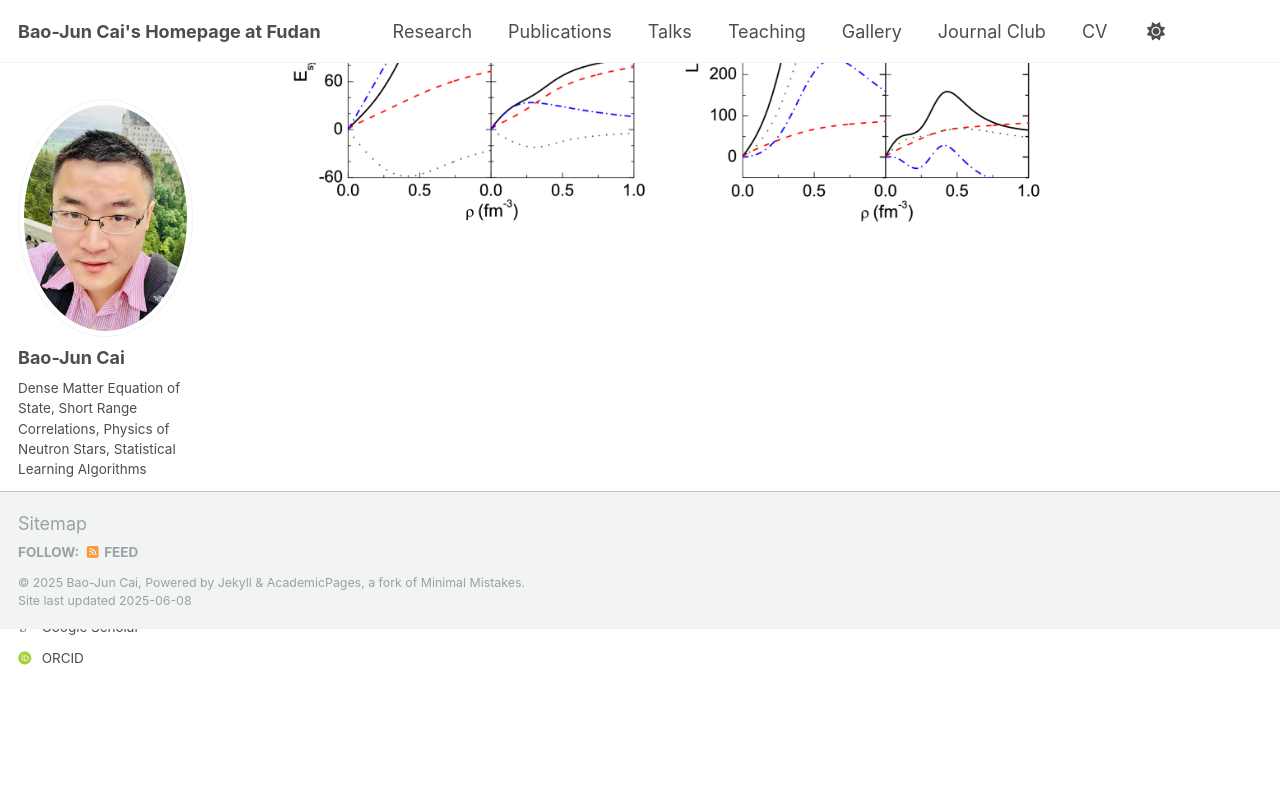
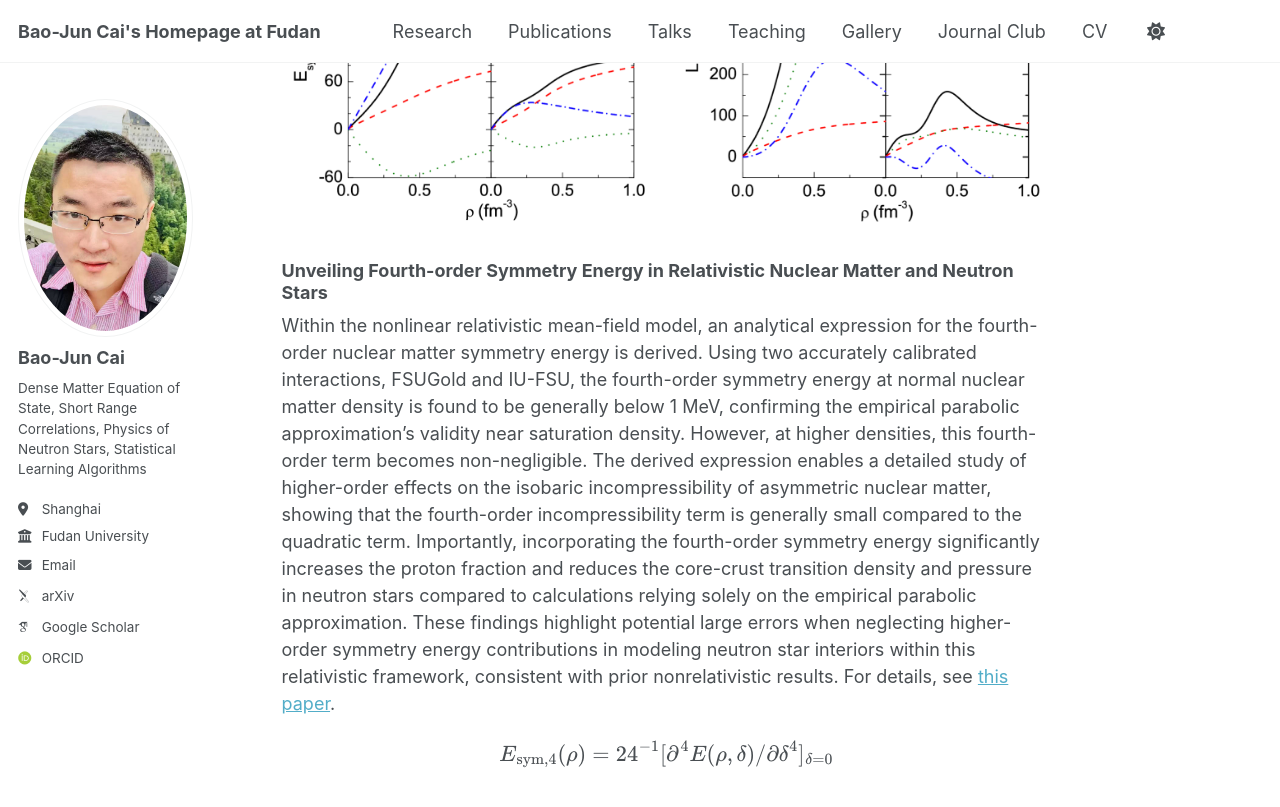
Before and after one commit to bjcai-phys/bjcai-phys.github.io, a Jekyll site: the page built from _pages/pubs.md, in a window 1280 px wide and 900 px high, scrolled down 9738 px. Shown: the top 807 px of the window. Built offline with Jekyll 4.4.1, drawn with Linux system fonts in a browser that asks for light colours; some web fonts are replaced.

Commit message:
Update pubs.md

```diff
--- a/_pages/pubs.md
+++ b/_pages/pubs.md
@@ -108,3 +108,12 @@
 $$E_{\rm{sym}}(\rho)=\frac{k_{\rm{F}}^2}{6E_{\rm{F}}^{\ast}}+\frac{\Sigma_{\rm{S}}^{\rm{sym}}(\rho)}{2}\frac{M_0^{\ast}}{E_{\rm{F}}^{\ast}}+\frac{\Sigma_{\rm{V}}^{\rm{sym}}(\rho)}{2}$$
 
 ![](https://bjcai-phys.github.io/images/w5.png){:width="100%"}
+
+### Unveiling Fourth-order Symmetry Energy in Relativistic Nuclear Matter and Neutron Stars
+
+Within the nonlinear relativistic mean-field model, an analytical expression for the fourth-order nuclear matter symmetry energy is derived. Using two accurately calibrated interactions, FSUGold and IU-FSU, the fourth-order symmetry energy at normal nuclear matter density is found to be generally below 1 MeV, confirming the empirical parabolic approximation’s validity near saturation density. However, at higher densities, this fourth-order term becomes non-negligible. The derived expression enables a detailed study of higher-order effects on the isobaric incompressibility of asymmetric nuclear matter, showing that the fourth-order incompressibility term is generally small compared to the quadratic term. Importantly, incorporating the fourth-order symmetry energy significantly increases the proton fraction and reduces the core-crust transition density and pressure in neutron stars compared to calculations relying solely on the empirical parabolic approximation. These findings highlight potential large errors when neglecting higher-order symmetry energy contributions in modeling neutron star interiors within this relativistic framework, consistent with prior nonrelativistic results.
+For details, see <a href="https://journals.aps.org/prc/abstract/10.1103/PhysRevC.85.024302" target="_blank">this paper</a>.
+
+$$E_{\rm{sym,4}}(\rho)=24^{-1}[{\partial^4E(\rho,\delta)}/{\partial\delta^4}]_{\delta=0}$$
+
+![](https://bjcai-phys.github.io/images/w-RMFE4.png){:width="100%"}
```
